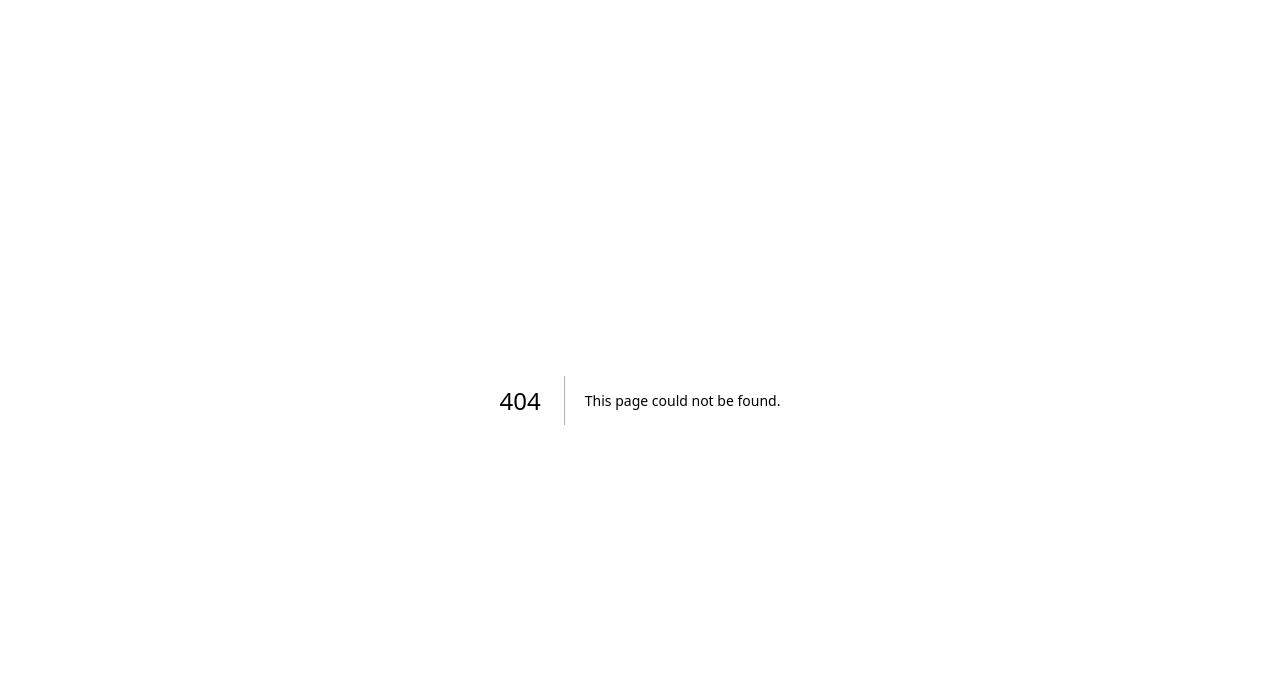
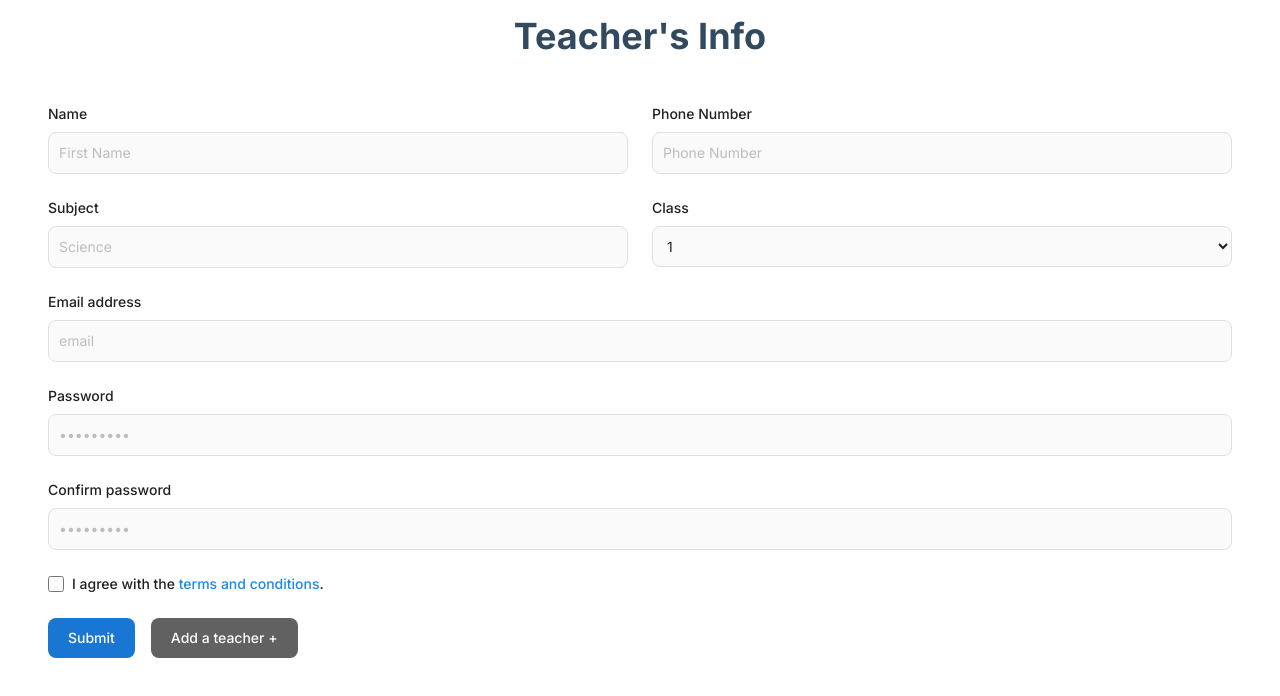
Before and after one commit to anishrajpandey/Hamro-Teacher---Sagarmatha-Hacks, a Next.js app: page /teacher in a window 1280 px wide. Before the commit this address had no page. Shown: the top 696 px of the page. Built offline with nearby package versions, Linux system fonts and the light colour scheme.

Commit message:
Modified signup, signIn and more

```diff
--- /dev/null
+++ b/app/afterSignUp/page.js
@@ -0,0 +1,11 @@
+import React from 'react'
+
+const page = () => {
+  return (
+    <div className='flex justify-center items-center h-screen font-bold'>
+      <h1>Your response has been recorded. Please wait for a few moments; we'll get back to you soon.</h1>
+    </div>
+  )
+}
+
+export default page
--- /dev/null
+++ b/app/components/TeacherInfo.js
@@ -0,0 +1,165 @@
+import React from "react";
+
+const TeacherInfo = () => {
+  return (
+    <div>
+      <h1 className="text-4xl font-bold text-center mt-4 text-[#324A5F]">
+        Teacher's Info
+      </h1>
+      <form className="m-12">
+        <div class="grid gap-6 mb-6 md:grid-cols-2">
+          <div>
+            <label
+              for="name"
+              class="block mb-2 text-sm font-medium text-gray-900   "
+            >
+              Name
+            </label>
+            <input
+              type="text"
+              id="name"
+              class="bg-gray-50 border border-gray-300 text-gray-900 text-sm rounded-lg focus:ring-blue-500 focus:border-blue-500 block w-full p-2.5"
+              placeholder="First Name"
+              required
+            />
+          </div>
+          <div>
+            <label
+              for="number"
+              class="block mb-2 text-sm font-medium text-gray-900"
+            >
+              Phone Number
+            </label>
+            <input
+              type="tel"
+              id="number"
+              class="bg-gray-50 border border-gray-300 text-gray-900 text-sm rounded-lg focus:ring-blue-500 focus:border-blue-500 block w-full p-2.5"
+              placeholder="Phone Number"
+              required
+            />
+          </div>
+          <div>
+            <label
+              for="company"
+              class="block mb-2 text-sm font-medium text-gray-900 "
+            >
+              Subject
+            </label>
+            <input
+              type="text"
+              id="company"
+              class="bg-gray-50 border border-gray-300 text-gray-900 text-sm rounded-lg focus:ring-blue-500 focus:border-blue-500 block w-full p-2.5"
+              placeholder="Science"
+              required
+            />
+          </div>
+          <div>
+            <label
+              for="class"
+              class="block mb-2 text-sm font-medium text-gray-900 "
+            >
+              Class
+            </label>
+            <select
+              name="class"
+              id="class"
+              className="bg-gray-50 border border-gray-300 text-gray-900 text-sm rounded-lg focus:ring-blue-500 focus:border-blue-500 block w-full p-2.5"
+            >
+              <option value="1">1</option>
+              <option value="2">2</option>
+              <option value="3">3</option>
+              <option value="4">4</option>
+              <option value="5">5</option>
+              <option value="6">6</option>
+              <option value="7">7</option>
+              <option value="8">8</option>
+              <option value="9">9</option>
+              <option value="10">10</option>
+              <option value="11">11</option>
+              <option value="12">12</option>
+              <option value="13">Bachelor</option>
+              <option value="14">Master</option>
+            </select>
+          </div>
+        </div>
+        <div class="mb-6">
+          <label
+            for="email"
+            class="block mb-2 text-sm font-medium text-gray-900 "
+          >
+            Email address
+          </label>
+          <input
+            type="email"
+            id="email"
+            class="bg-gray-50 border border-gray-300 text-gray-900 text-sm rounded-lg focus:ring-blue-500 focus:border-blue-500 block w-full p-2.5    0   "
+            placeholder="email"
+            required
+          />
+        </div>
+        <div class="mb-6">
+          <label
+            for="password"
+            class="block mb-2 text-sm font-medium text-gray-900 "
+          >
+            Password
+          </label>
+          <input
+            type="password"
+            id="password"
+            class="bg-gray-50 border border-gray-300 text-gray-900 text-sm rounded-lg focus:ring-blue-500 focus:border-blue-500 block w-full p-2.5    0   "
+            placeholder="•••••••••"
+            required
+          />
+        </div>
+        <div class="mb-6">
+          <label
+            for="confirm_password"
+            class="block mb-2 text-sm font-medium text-gray-900   "
+          >
+            Confirm password
+          </label>
+          <input
+            type="password"
+            id="confirm_password"
+            class="bg-gray-50 border border-gray-300 text-gray-900 text-sm rounded-lg focus:ring-blue-500 focus:border-blue-500 block w-full p-2.5    0   "
+            placeholder="•••••••••"
+            required
+          />
+        </div>
+        <div class="flex items-start mb-6">
+          <div class="flex items-center h-5">
+            <input
+              id="remember"
+              type="checkbox"
+              value=""
+              class="w-4 h-4 border border-gray-300 rounded bg-gray-50 focus:ring-3 focus:ring-blue-300"
+              required
+            />
+          </div>
+          <label for="remember" class="ms-2 text-sm font-medium text-gray-900">
+            I agree with the{" "}
+            <a href="#" class="text-blue-600 hover:underline">
+              terms and conditions
+            </a>
+            .
+          </label>
+        </div>
+        <button
+          type="submit"
+          class="text-white bg-blue-700 hover:bg-blue-800 focus:ring-4 focus:outline-none focus:ring-blue-300 font-medium rounded-lg text-sm w-full sm:w-auto px-5 py-2.5 text-center"
+        >
+          Submit
+        </button>
+        <button
+          type="submit"
+          class="text-white bg-gray-700 ml-4 hover:bg-[#324A5F] focus:ring-4 focus:outline-none focus:ring-blue-300 font-medium rounded-lg text-sm w-full sm:w-auto px-5 py-2.5 text-center"
+        >
+          Add a teacher  +
+        </button>
+      </form>
+    </div>
+  );
+};
+
+export default TeacherInfo;
--- a/app/register/page.js
+++ b/app/register/page.js
@@ -7,7 +7,7 @@ const Register = () => {
   return (
     <div class="flex flex-col items-center justify-center h-screen text-gray-700 bg-transparent shadow-none rounded-xl bg-clip-border">
   <h4 class="block font-sans text-2xl antialiased font-semibold leading-snug tracking-normal text-blue-gray-900">
-    Sign Up
+   Register Your School
   </h4>
   <p class="block mt-1 font-sans text-base antialiased font-normal leading-relaxed text-gray-700">
     Nice to meet you! Enter your details to register.
@@ -19,7 +19,7 @@ const Register = () => {
         Institute Name
       </h6>
       <div class="relative h-11 w-full min-w-[200px]">
-        <input placeholder="Institutional Name"
+        <input placeholder="Institutional Name" required
           class="peer h-full w-full rounded-md border border-blue-gray-200 border-t-transparent !border-t-blue-gray-200 bg-transparent px-3 py-3 font-sans text-sm font-normal text-blue-gray-700 outline outline-0 transition-all placeholder-shown:border placeholder-shown:border-blue-gray-200 placeholder-shown:border-t-blue-gray-200 focus:border-2 focus:border-gray-900 focus:border-t-transparent focus:!border-t-gray-900 focus:outline-0 disabled:border-0 disabled:bg-blue-gray-50" />
         <label
           class="before:content[' '] after:content[' '] pointer-events-none absolute left-0 -top-1.5 flex h-full w-full select-none !overflow-visible truncate text-[11px] font-normal leading-tight text-gray-500 transition-all before:pointer-events-none before:mt-[6.5px] before:mr-1 before:box-border before:block before:h-1.5 before:w-2.5 before:rounded-tl-md before:border-t before:border-l before:border-blue-gray-200 before:transition-all before:content-none after:pointer-events-none after:mt-[6.5px] after:ml-1 after:box-border after:block after:h-1.5 after:w-2.5 after:flex-grow after:rounded-tr-md after:border-t after:border-r after:border-blue-gray-200 after:transition-all after:content-none peer-placeholder-shown:text-sm peer-placeholder-shown:leading-[4.1] peer-placeholder-shown:text-blue-gray-500 peer-placeholder-shown:before:border-transparent peer-placeholder-shown:after:border-transparent peer-focus:text-[11px] peer-focus:leading-tight peer-focus:text-gray-900 peer-focus:before:border-t-2 peer-focus:before:border-l-2 peer-focus:before:!border-gray-900 peer-focus:after:border-t-2 peer-focus:after:border-r-2 peer-focus:after:!border-gray-900 peer-disabled:text-transparent peer-disabled:before:border-transparent peer-disabled:after:border-transparent peer-disabled:peer-placeholder-shown:text-blue-gray-500"></label>
@@ -29,7 +29,7 @@ const Register = () => {
         Institute Email
       </h6>
       <div class="relative h-11 w-full min-w-[200px]">
-        <input placeholder="email@gmail.com"
+        <input placeholder="email@gmail.com" required
           class="peer h-full w-full rounded-md border border-blue-gray-200 border-t-transparent !border-t-blue-gray-200 bg-transparent px-3 py-3 font-sans text-sm font-normal text-blue-gray-700 outline outline-0 transition-all placeholder-shown:border placeholder-shown:border-blue-gray-200 placeholder-shown:border-t-blue-gray-200 focus:border-2 focus:border-gray-900 focus:border-t-transparent focus:!border-t-gray-900 focus:outline-0 disabled:border-0 disabled:bg-blue-gray-50" />
         <label
           class="before:content[' '] after:content[' '] pointer-events-none absolute left-0 -top-1.5 flex h-full w-full select-none !overflow-visible truncate text-[11px] font-normal leading-tight text-gray-500 transition-all before:pointer-events-none before:mt-[6.5px] before:mr-1 before:box-border before:block before:h-1.5 before:w-2.5 before:rounded-tl-md before:border-t before:border-l before:border-blue-gray-200 before:transition-all before:content-none after:pointer-events-none after:mt-[6.5px] after:ml-1 after:box-border after:block after:h-1.5 after:w-2.5 after:flex-grow after:rounded-tr-md after:border-t after:border-r after:border-blue-gray-200 after:transition-all after:content-none peer-placeholder-shown:text-sm peer-placeholder-shown:leading-[4.1] peer-placeholder-shown:text-blue-gray-500 peer-placeholder-shown:before:border-transparent peer-placeholder-shown:after:border-transparent peer-focus:text-[11px] peer-focus:leading-tight peer-focus:text-gray-900 peer-focus:before:border-t-2 peer-focus:before:border-l-2 peer-focus:before:!border-gray-900 peer-focus:after:border-t-2 peer-focus:after:border-r-2 peer-focus:after:!border-gray-900 peer-disabled:text-transparent peer-disabled:before:border-transparent peer-disabled:after:border-transparent peer-disabled:peer-placeholder-shown:text-blue-gray-500"></label>
@@ -39,7 +39,7 @@ const Register = () => {
         Password
       </h6>
       <div class="relative h-11 w-full min-w-[200px]">
-        <input type="password" placeholder="********"
+        <input type="password" placeholder="********" required
           class="peer h-full w-full rounded-md border border-blue-gray-200 border-t-transparent !border-t-blue-gray-200 bg-transparent px-3 py-3 font-sans text-sm font-normal text-blue-gray-700 outline outline-0 transition-all placeholder-shown:border placeholder-shown:border-blue-gray-200 placeholder-shown:border-t-blue-gray-200 focus:border-2 focus:border-gray-900 focus:border-t-transparent focus:!border-t-gray-900 focus:outline-0 disabled:border-0 disabled:bg-blue-gray-50" />
         <label
           class="before:content[' '] after:content[' '] pointer-events-none absolute left-0 -top-1.5 flex h-full w-full select-none !overflow-visible truncate text-[11px] font-normal leading-tight text-gray-500 transition-all before:pointer-events-none before:mt-[6.5px] before:mr-1 before:box-border before:block before:h-1.5 before:w-2.5 before:rounded-tl-md before:border-t before:border-l before:border-blue-gray-200 before:transition-all before:content-none after:pointer-events-none after:mt-[6.5px] after:ml-1 after:box-border after:block after:h-1.5 after:w-2.5 after:flex-grow after:rounded-tr-md after:border-t after:border-r after:border-blue-gray-200 after:transition-all after:content-none peer-placeholder-shown:text-sm peer-placeholder-shown:leading-[4.1] peer-placeholder-shown:text-blue-gray-500 peer-placeholder-shown:before:border-transparent peer-placeholder-shown:after:border-transparent peer-focus:text-[11px] peer-focus:leading-tight peer-focus:text-gray-900 peer-focus:before:border-t-2 peer-focus:before:border-l-2 peer-focus:before:!border-gray-900 peer-focus:after:border-t-2 peer-focus:after:border-r-2 peer-focus:after:!border-gray-900 peer-disabled:text-transparent peer-disabled:before:border-transparent peer-disabled:after:border-transparent peer-disabled:peer-placeholder-shown:text-blue-gray-500"></label>
@@ -69,11 +69,11 @@ const Register = () => {
         </p>
       </label>
     </div>
-    <button
+    <Link href={'/afterSignUp'}
       class="mt-6 block w-full select-none rounded-lg bg-gray-900 py-3 px-6 text-center align-middle font-sans text-xs font-bold uppercase text-white shadow-md shadow-gray-900/10 transition-all hover:shadow-lg hover:shadow-gray-900/20 focus:opacity-[0.85] focus:shadow-none active:opacity-[0.85] active:shadow-none disabled:pointer-events-none disabled:opacity-50 disabled:shadow-none"
       type="button">
       sign up
-    </button>
+    </Link>
     <p class="block mt-4 font-sans text-base antialiased font-normal leading-relaxed text-center text-gray-700">
       Already have an account?
       <Link href='/login' class="font-medium text-gray-900">
--- /dev/null
+++ b/app/teacher/page.js
@@ -0,0 +1,12 @@
+import React from 'react'
+import TeacherInfo from '../components/TeacherInfo'
+
+const page = () => {
+  return (
+    <div>
+      <TeacherInfo/>
+    </div>
+  )
+}
+
+export default page
```
